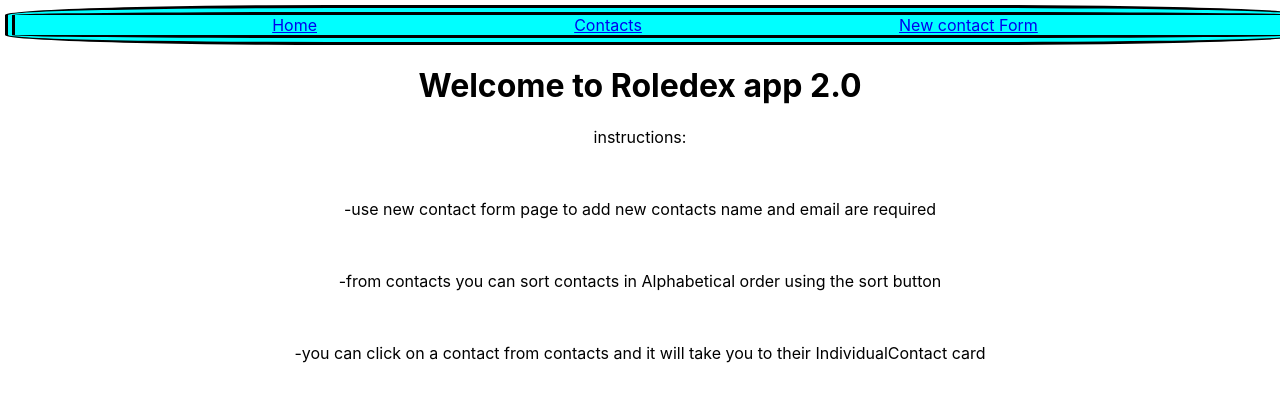
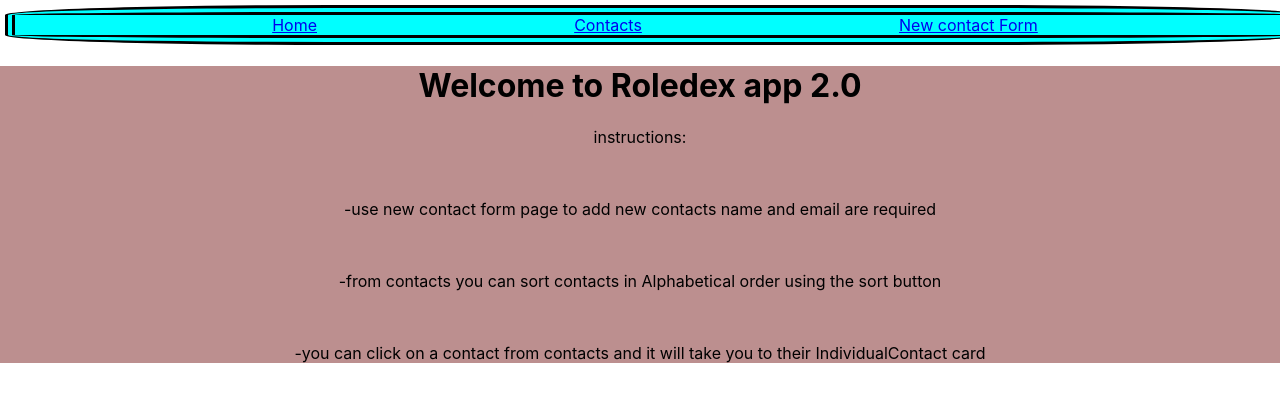
Before and after one commit to mrcollier91/roledex2.0-app, a React (Create React App) app: page / in a window 1280 px wide. Shown: the top 402 px of the page. Built offline with nearby package versions, Linux system fonts and the light colour scheme.

Commit message:
add styling to home instructions

```diff
--- a/src/Home.js
+++ b/src/Home.js
@@ -2,8 +2,8 @@
 
 function Home() {
     return(
-        <div>
-            <h1>Welcome to Roledex app 2.0</h1>
+        <div id="instructions">
+            <h1 id="welcome">Welcome to Roledex app 2.0</h1>
             <p>instructions:</p>
             <br></br>
             <p>-use new contact form page to add new contacts name and email are required</p>
--- a/src/index.css
+++ b/src/index.css
@@ -44,3 +44,7 @@ code {
   border-radius: 45%;
   margin-top: 50px;
 }
+
+#instructions{
+  background-color: rosybrown;
+}
```
